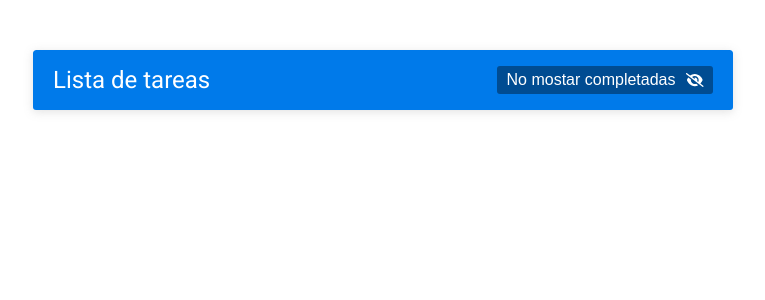
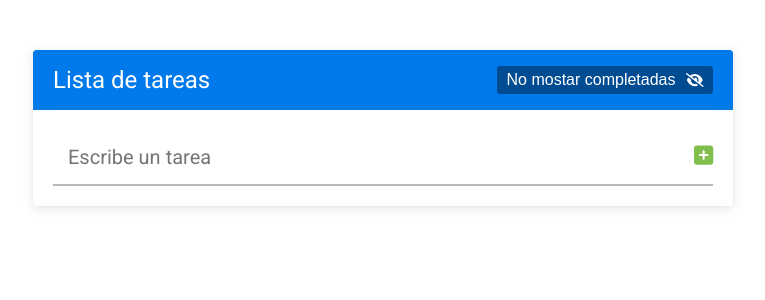
Before and after one commit to sekeer11/app-lista-tareas, a React (Create React App) app: page / in a window 1280 px wide. Shown: the top 300 px of the page, without its empty margins (257-1022 px from the left). Built offline with nearby package versions, Linux system fonts and the light colour scheme.

Commit message:
Agregando formulario de instertar tareas

```diff
--- a/package.json
+++ b/package.json
@@ -12,6 +12,7 @@
     "react": "^18.2.0",
     "react-dom": "^18.2.0",
     "react-scripts": "^5.0.1",
+    "uuid": "^9.0.0",
     "web-vitals": "^2.1.4"
   },
   "scripts": {
--- a/src/App.css
+++ b/src/App.css
@@ -49,3 +49,41 @@
 	font-size: 14px;
 	margin-left: 10px;
 }
+
+/* * --- --- ---  FORMULARIO AGREGAR --- --- --- */
+.formulario-tareas {
+	display: flex;
+	justify-content: space-between;
+	align-items: center;
+	position: relative;
+	padding: 20px;
+	box-shadow: 0 2px 10px rgba(139,139,139,.25);
+}
+
+.formulario-tareas__input {
+	border: none;
+	padding: 15px;
+	width: 100%;
+	font-size: 20px;
+	font-family: 'Roboto', sans-serif;
+	border-bottom: 2px solid #b8b8b8;
+}
+
+.formulario-tareas__input:focus {
+	outline: none;
+	border-bottom: 2px solid var(--azul);
+}
+
+.formulario-tareas__btn {
+	position: absolute;
+	bottom: 40px;
+	right: 20px;
+	border: none;
+	background: none;
+	cursor: pointer;
+}
+
+.formulario-tareas__icono-btn {
+	font-size: 22px;
+	color: var(--verde);
+}
--- a/src/App.js
+++ b/src/App.js
@@ -1,10 +1,28 @@
+import React, {useState} from 'react';
 import './App.css';
 import Header from './components/Header';
+import FormularioTareas from './components/FormularioTareas';
 
 const App = () => {
+  const[tareas, cambiarTareas] = useState(
+    [
+      {
+        id: 1,
+        texto: 'lavar la ropa',
+        completada: false
+      },
+      {
+        id: 1,
+        texto: 'salir de paseo',
+        completada: false
+      }
+    ]
+  );
+  console.log(tareas);
   return (
     <div className="contenedor">
       <Header />
+      <FormularioTareas tareas={tareas} cambiarTareas={cambiarTareas} />
     </div>
   );
 }
--- /dev/null
+++ b/src/components/FormularioTareas.js
@@ -0,0 +1,45 @@
+import React, { useState } from 'react';
+import { FontAwesomeIcon } from '@fortawesome/react-fontawesome';
+import {faPlusSquare} from '@fortawesome/free-solid-svg-icons'
+import { v4 as uuidv4 } from 'uuid';
+
+const FormularioTareas = ({tareas, cambiarTareas}) => {
+    const [inputTarea, cambiarInputTarea] = useState('');
+
+    const handleInput = (e) => {
+        cambiarInputTarea(e.target.value);
+    }
+
+    const handleSubmit = (e) => {
+        e.preventDefault();
+        cambiarTareas(
+            [
+                ...tareas,
+                {
+                    id: uuidv4(),
+                    texto: inputTarea,
+                    completada: false
+                }
+            ]
+        );
+    }
+    return (
+        <form action="" className="formulario-tareas" onSubmit={handleSubmit}>
+            <input
+                type="text"
+                className="formulario-tareas__input"
+                placeholder="Escribe un tarea"
+                value={inputTarea}
+                onChange={(e) => handleInput(e)}
+            />
+            <button
+                type="submit"
+                className="formulario-tareas__btn"
+            >
+                <FontAwesomeIcon icon={faPlusSquare} className="formulario-tareas__icono-btn" />
+            </button>
+        </form>
+     );
+}
+
+export default FormularioTareas;
```
Also changed, not shown: 1 other file (tests, documents, lock files or other folders).
